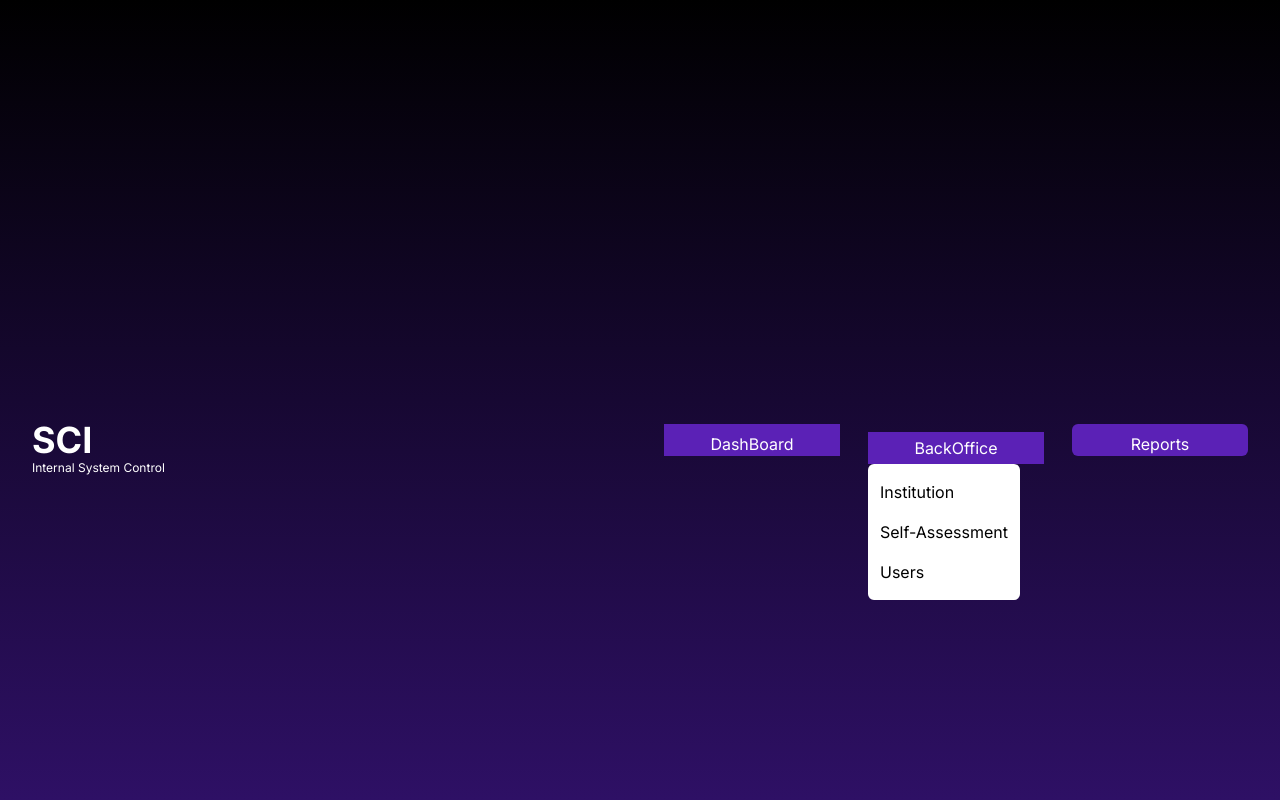
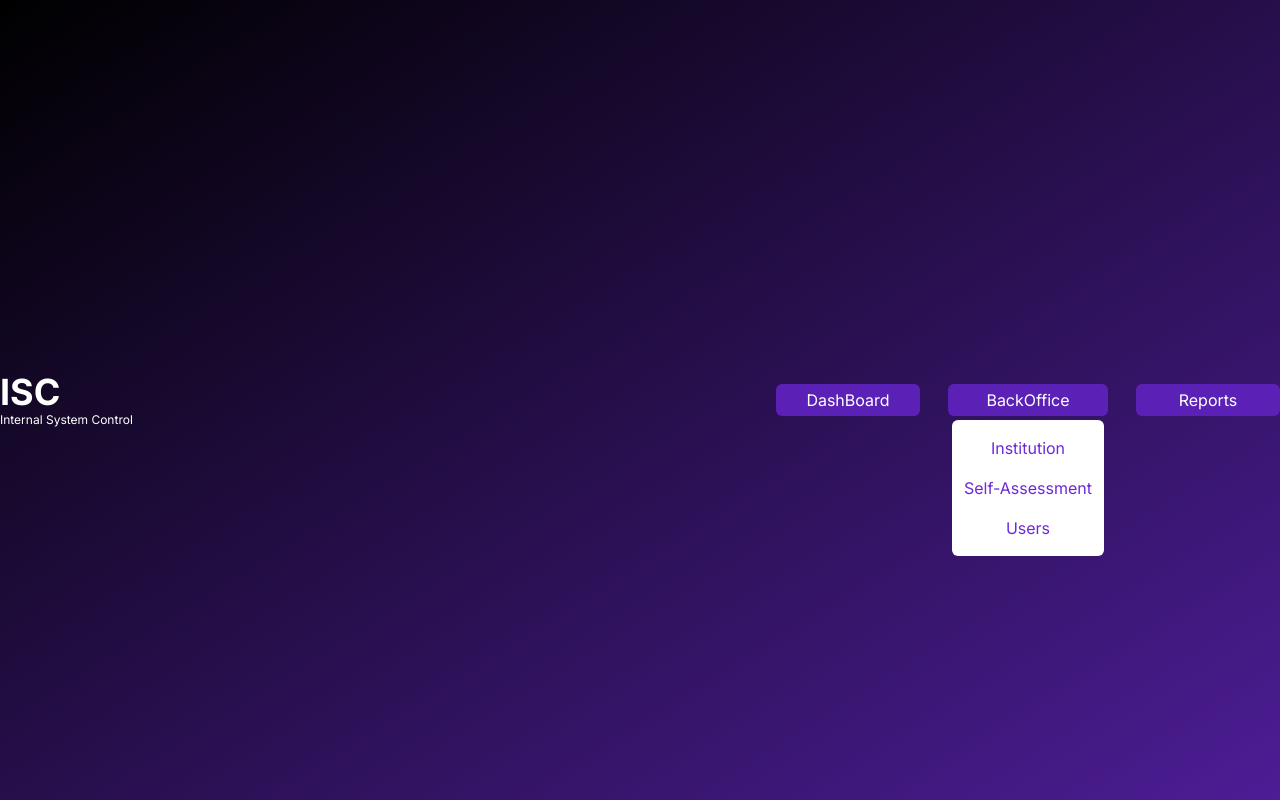
Before and after one commit to MarisolVR07/Proyect_Group-1-, a Next.js app in the folder proyect1/: page /backoffice in a window 1280 px wide. Both pictures are taken after a click on the button "BackOffice". Built offline with nearby package versions, Linux system fonts and the light colour scheme.

Commit message:
Errors in the header are fixed, the PrimaryButton and SecondaryButton components were modified, they now need to receive the width

```diff
--- a/proyect1/src/app/backoffice/create-self-assessment/page.tsx
+++ b/proyect1/src/app/backoffice/create-self-assessment/page.tsx
@@ -4,7 +4,7 @@ import MantSelfAssessment from "@/components/MantSelfAssessment";
 
 export default function Page() {
     return (
-        <main className="w-full h-full flex flex-col items-center justify-center min-h-screen bg-gradient-to-br from-black via-100% via-violet-900  to-violet-800 p-2">
+        <main className="w-full h-full flex flex-col items-center justify-center min-h-screen bg-gradient-to-br from-black via-100% via-violet-900  to-violet-800">
             <Header />
             <MantSelfAssessment />
         </main>
--- a/proyect1/src/app/backoffice/page.tsx
+++ b/proyect1/src/app/backoffice/page.tsx
@@ -1,11 +1,13 @@
 
-import  BackOffice from "@/components/BackOficce";
+import BackOffice from "@/components/BackOficce";
+import Header from "@/components/Header";
 
 
 export default function Page() {
     return (
-        <main >
-                <BackOffice/>
+        <main className="w-full h-full flex flex-col items-center justify-center min-h-screen bg-gradient-to-br from-black via-100% via-violet-900  to-violet-800">
+            <Header />
+            <BackOffice />
         </main>
     );
 }
--- a/proyect1/src/app/layout.tsx
+++ b/proyect1/src/app/layout.tsx
@@ -8,8 +8,8 @@ import "./globals.css";
 const inter = Inter({ subsets: ["latin"] });
 
 export const metadata: Metadata = {
-  title: "SCI",
-  description: "Sistema de Control Interno",
+  title: "ISC",
+  description: "Internal System Control",
 };
 
 export default function RootLayout({
@@ -18,10 +18,8 @@ export default function RootLayout({
   children: React.ReactNode;
 }>) {
   return (
-
       <html lang="en">
         <body className={inter.className}>{children}</body>
       </html>
-
   );
 }
--- a/proyect1/src/app/page.tsx
+++ b/proyect1/src/app/page.tsx
@@ -2,9 +2,8 @@
 export default function Home() {
 
   return (
+    <main className="w-full h-full flex flex-col min-h-screen bg-gradient-to-br from-black via-100% via-violet-900  to-violet-800">
 
-    <main className="w-full h-full flex flex-col items-center justify-center min-h-screen bg-gradient-to-br from-black via-100% via-violet-900  to-violet-800">
     </main>
-
   );
 }
--- a/proyect1/src/components/BackOficce.tsx
+++ b/proyect1/src/components/BackOficce.tsx
@@ -1,13 +1,9 @@
-"use client";
-import React, { useState } from "react";
-import Header from "@/components/Header";
+import React from "react";
 
-export default function Page() {
+const BackOffice = () => (
+  <div>
 
+  </div>
+);
 
-  return (
-    <main className="relative w-full flex flex-col items-center justify-center min-h-screen bg-gradient-to-t from-violet-950 to-black pt-24">
-   <Header />
-    </main>
-  );
-}
+export default BackOffice;
--- a/proyect1/src/components/Header.tsx
+++ b/proyect1/src/components/Header.tsx
@@ -2,39 +2,38 @@
 import React, { useState } from 'react';
 import Link from 'next/link';
 import PrimaryButton from './PrimaryButton';
-import SecondaryButton from './PrimaryButton';
 export default function Header() {
     const [isDropdownOpen, setDropdownOpen] = useState(false);
 
     const toggleDropdown = () => setDropdownOpen(!isDropdownOpen);
 
     return (
-        <header className="w-full bg-transparent text-white py-4 px-8 top-0 z-10">
-        <div className="container mx-auto flex justify-between items-center">
-              <div className="items-center">
-                    <div className="text-4xl font-bold mr-4">SCI</div>
+        <header className="w-full bg-transparent text-white py-3 top-0 z-10">
+            <div className="container mx-auto flex justify-between items-center">
+                <div className="items-center">
+                    <div className="text-4xl font-bold">ISC</div>
                     <div className="text-xs">Internal System Control</div>
                 </div>
                 <nav>
                     <ul className="flex space-x-4">
-                    <SecondaryButton className="hover:bg-violet-700 px-3 py-2">DashBoard</SecondaryButton>
-                        <li className="hover:bg-violet-700 px-3 py-2 rounded-md">
-                            <PrimaryButton onClick={toggleDropdown}>BackOffice</PrimaryButton>
+                        <PrimaryButton className="rounded-md w-36">DashBoard</PrimaryButton>
+                        <li className="px-3 rounded-md">
+                            <PrimaryButton className='rounded-md w-40' onClick={toggleDropdown}>BackOffice</PrimaryButton>
                             {isDropdownOpen && (
-                                <ul className="absolute bg-white text-black py-2 rounded-md ">
-                                     <Link href="/backoffice/Institution/" passHref>
-                                    <li className="hover:bg-violet-700 px-3 py-2">Institution</li>
+                                <ul className="absolute text-center bg-white text-violet-700 py-2 rounded-md mt-1 ms-1">
+                                    <Link href="/backoffice/Institution/" passHref>
+                                        <li className="hover:bg-violet-700 hover:text-white  px-3 py-2">Institution</li>
                                     </Link>
                                     <Link href="/backoffice/create-self-assessment" passHref>
-                                    <li className="hover:bg-violet-700 px-3 py-2">Self-Assessment</li>
+                                        <li className="hover:bg-violet-700 hover:text-white  px-3 py-2">Self-Assessment</li>
                                     </Link>
                                     <Link href="/backoffice/users" passHref>
-                                    <li className="hover:bg-violet-700 px-3 py-2">Users</li>
+                                        <li className="hover:bg-violet-700 hover:text-white  px-3 py-2">Users</li>
                                     </Link>
                                 </ul>
                             )}
                         </li>
-                        <SecondaryButton className="hover:bg-violet-700 px-3 py-2 rounded-md">Reports</SecondaryButton>
+                        <PrimaryButton className="rounded-md w-36">Reports</PrimaryButton>
                     </ul>
                 </nav>
             </div>
--- a/proyect1/src/components/LoginButton.tsx
+++ b/proyect1/src/components/LoginButton.tsx
@@ -66,7 +66,7 @@ const LoginButton = () => {
   }, [user]);
 
   return (
-    <Button onClick={handleLogin} className="rounded-md">
+    <Button onClick={handleLogin} className="rounded-md w-44">
       <WindowsOutlined/> SIGN IN
     </Button>
   );
--- a/proyect1/src/components/PrimaryButton.tsx
+++ b/proyect1/src/components/PrimaryButton.tsx
@@ -9,7 +9,7 @@ interface PrimaryButtonProps {
 
 const PrimaryButton: React.FC<PrimaryButtonProps> = ({ children, onClick, className }) => {
 
-  const buttonClasses = `text-white bg-violet-800 hover:bg-violet-700 h-8 w-44 ${className}`;
+  const buttonClasses = `text-white bg-violet-800 hover:bg-violet-700 h-8 ${className}`;
 
   return (
     <button className={buttonClasses} onClick={onClick}>
--- a/proyect1/src/components/SecondaryButton.tsx
+++ b/proyect1/src/components/SecondaryButton.tsx
@@ -4,15 +4,14 @@ interface SecondaryButtomProps {
     children: React.ReactNode;
     onClick?: () => void;
     className?: string;
+    id?: string;
 }
 
-
-const SecondaryButtom: React.FC<SecondaryButtomProps> = ({ children, onClick, className }) => {
-
-    const buttonClasses = `bg-white text-sm text-violet-700 ring-2 ring-violet-700 w-20 h-6 hover:bg-violet-700 hover:text-white hover:ring-white ${className}`;
+const SecondaryButtom: React.FC<SecondaryButtomProps> = ({ children, onClick, className, id }) => {
+    const buttonClasses = `bg-white text-sm text-violet-700 ring-2 ring-violet-700 h-6 hover:bg-violet-700 hover:text-white hover:ring-white ${className}`;
 
     return (
-        <button className={buttonClasses} onClick={onClick}>
+        <button id={id} className={buttonClasses} onClick={onClick}>
             {children}
         </button>
     );
--- a/proyect1/src/components/Users.tsx
+++ b/proyect1/src/components/Users.tsx
@@ -116,7 +116,7 @@ export default function Page() {
           <div className="relative  w-full h-10 flex flex-col space-y-4 rounded-xl bg-gray-700 py-1 px-3 my-4 items-center justify-center">
             <SecondaryButtom
               onClick={toggleDropdown}
-              className="rounded-xl w-40 "
+              className="rounded-xl w-40"
             >
               Roles
             </SecondaryButtom>
@@ -138,10 +138,10 @@ export default function Page() {
             )}
           </div>
           <div className="flex w-full space-x-3 rounded-xl  py-1 px-3 my-4 items-center justify-center">
-            <SecondaryButtom onClick={handleDeleteClick} className="rounded-xl">
+            <SecondaryButtom onClick={handleDeleteClick} className="rounded-xl w-20">
               Delete
             </SecondaryButtom>
-            <Button onClick={handleSaveClick} className="rounded-xl ">
+            <Button onClick={handleSaveClick} className="rounded-xl w-44">
               Save
             </Button>
           </div>
```
Also changed, not shown: proyect1/src/components/Institution.tsx (+4 -5 lines), proyect1/src/components/MantSelfAssessment.tsx (+3 -4 lines).
